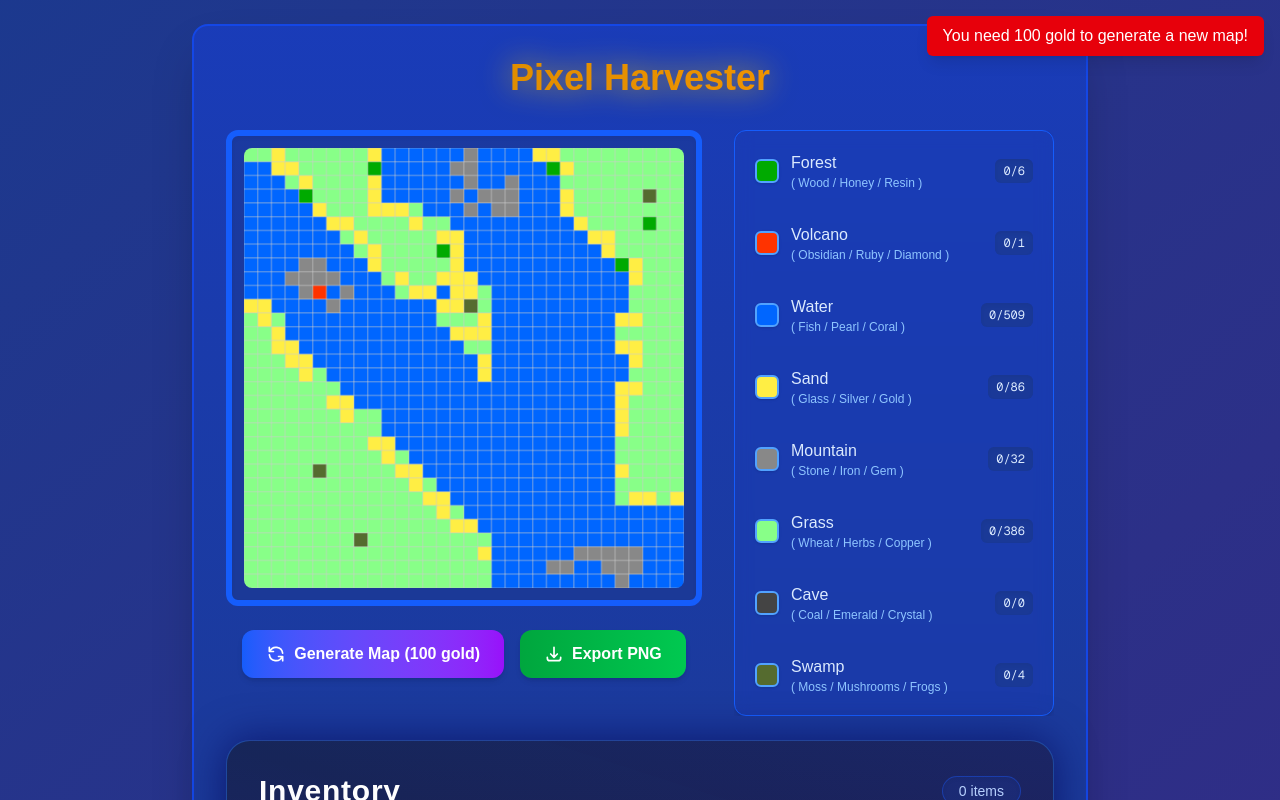
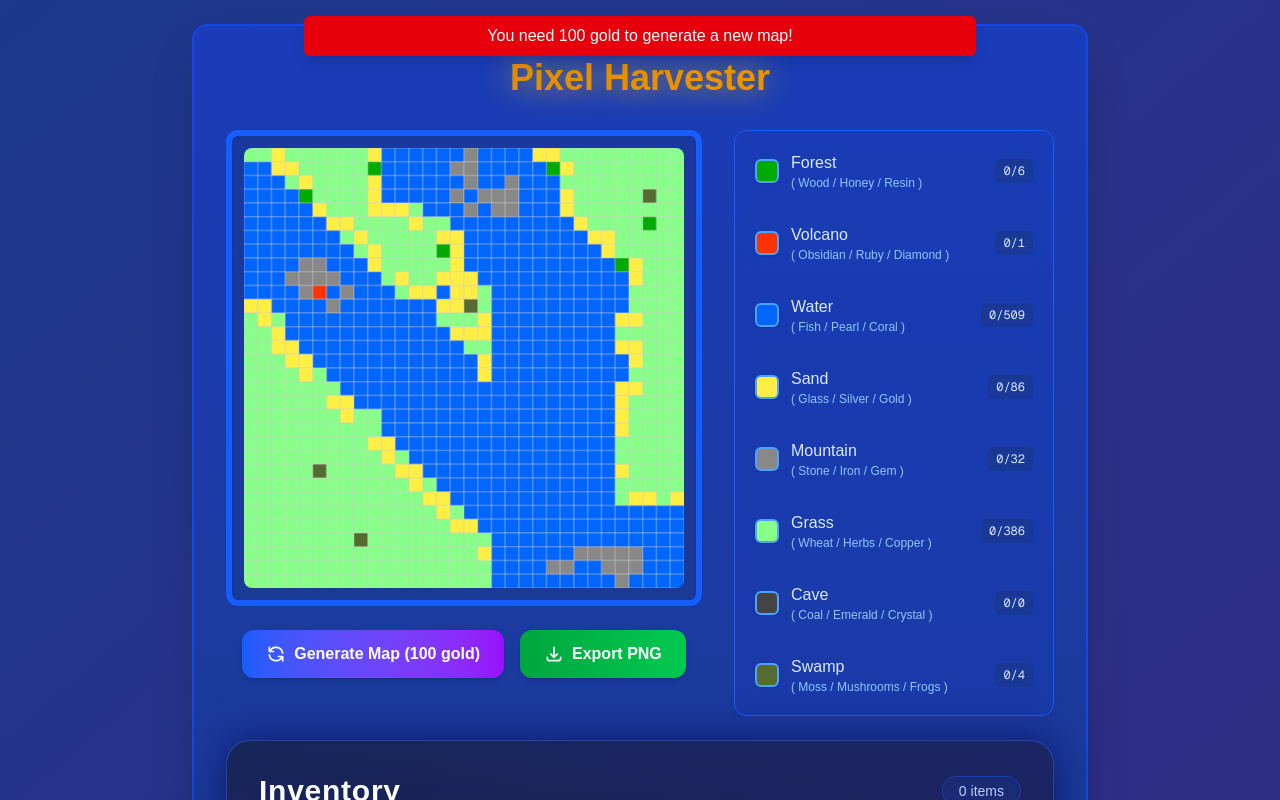
Before and after one commit to AnonAmosAdmn/pixel-map, a Next.js app: page / in a window 1280 px wide. Both pictures are taken after a click on the button "Generate Map (100 gold)". Shown: the top 800 px of the page. Built offline with nearby package versions, Linux system fonts and the light colour scheme.

Commit message:
first commit

```diff
--- a/app/page.tsx
+++ b/app/page.tsx
@@ -1659,6 +1659,7 @@ export default function PixelMapGame() {
         </div>
 
         <ToastContainer />
+
         {showResetConfirm && (
           <div className="fixed inset-0 bg-black bg-opacity-50 flex items-center justify-center z-50">
             <div className="bg-blue-900 p-6 rounded-xl border border-blue-700">
--- a/components/Toast.tsx
+++ b/components/Toast.tsx
@@ -7,9 +7,10 @@ interface ToastProps {
   type?: 'success' | 'error' | 'info';
   duration?: number;
   onClose: () => void;
+  className?: string;
 }
 
-const Toast = ({ message, type = 'info', duration = 3000, onClose }: ToastProps) => {
+const Toast = ({ message, type = 'info', duration = 3000, onClose, className }: ToastProps) => {
   useEffect(() => {
     const timer = setTimeout(onClose, duration);
     return () => clearTimeout(timer);
@@ -22,7 +23,9 @@ const Toast = ({ message, type = 'info', duration = 3000, onClose }: ToastProps)
   }[type];
 
   return (
-    <div className={`fixed top-4 right-4 ${bgColor} text-white px-4 py-2 rounded-md shadow-lg z-50 transition-opacity opacity-100`}>
+    <div
+      className={`w-full ${bgColor} text-white px-4 py-2 rounded-md shadow-lg transition-opacity opacity-100 ${className ?? ''}`}
+    >
       {message}
     </div>
   );
@@ -48,14 +51,16 @@ export const useToast = () => {
   };
 
   const ToastContainer = () => (
-    <div className="fixed top-4 right-4 z-50 space-y-2">
+    <div className="fixed top-4 inset-x-0 z-50 space-y-2 px-4">
       {toasts.map(toast => (
-        <Toast
-          key={toast.id}
-          message={toast.message}
-          type={toast.type}
-          onClose={() => removeToast(toast.id)}
-        />
+        <div key={toast.id} className="w-full max-w-2xl mx-auto">
+          <Toast
+            message={toast.message}
+            type={toast.type}
+            onClose={() => removeToast(toast.id)}
+            className="text-center"
+          />
+        </div>
       ))}
     </div>
   );
```
